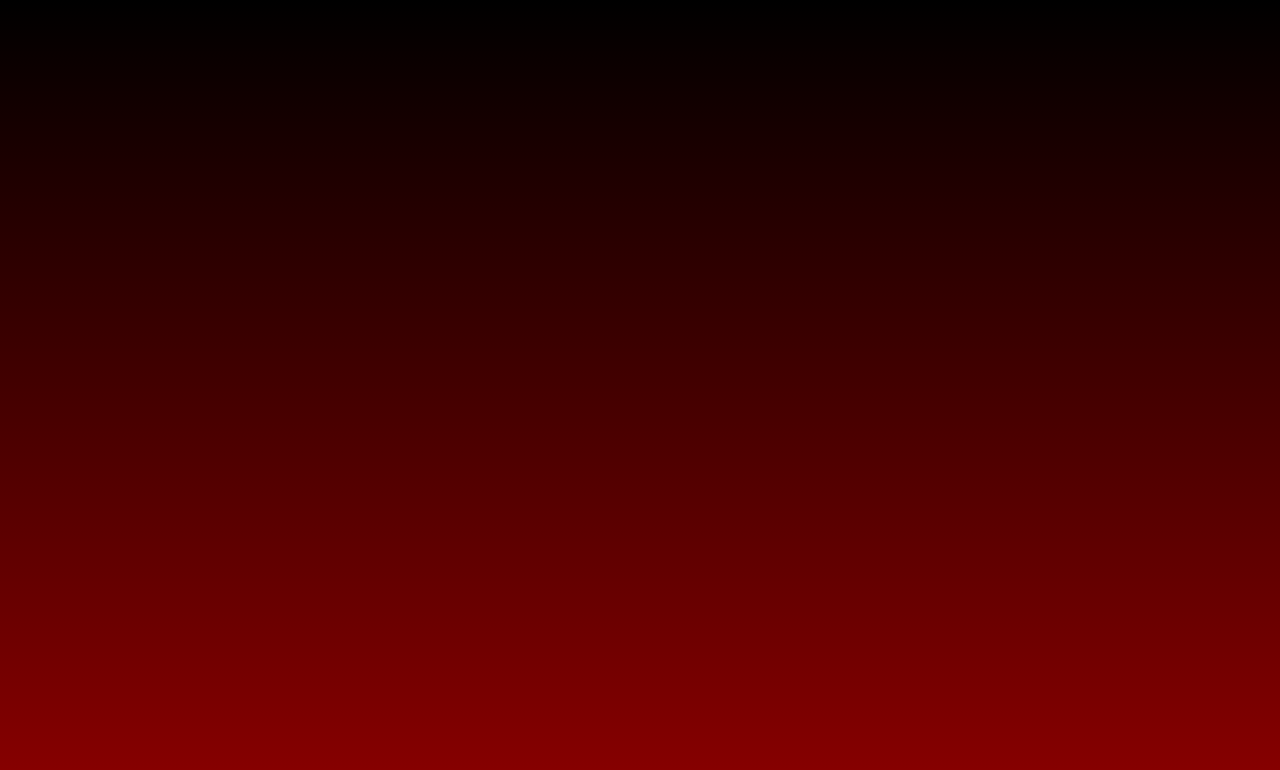
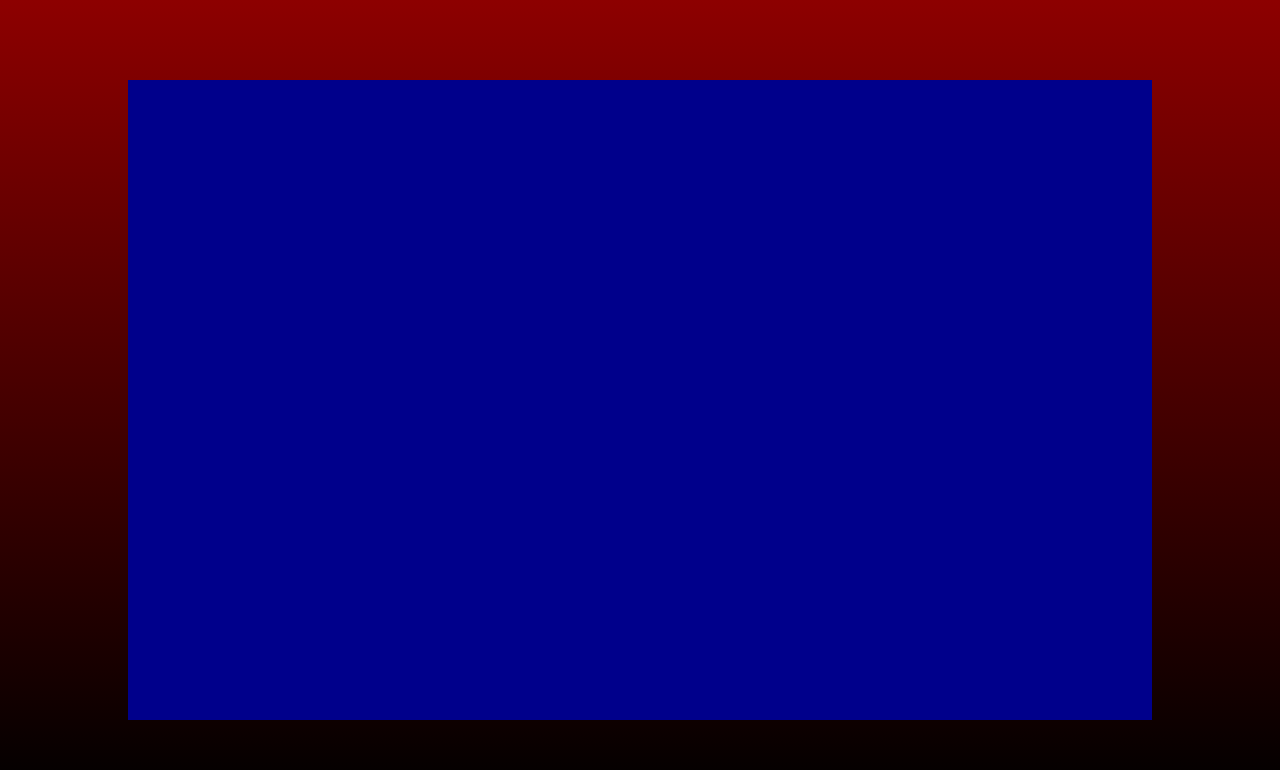
Before and after one commit to matejvalocky/javascript-HRA-david-setek, a plain HTML site: page index.html in a window 1280 px wide. Drawn offline with Linux system fonts and the light colour scheme.

Commit message:
pridanie hracej plochy

```diff
--- a/index.html
+++ b/index.html
@@ -9,7 +9,9 @@
 </head>
 <body>
     <div class="allPage">
+        <div class="playground">
 
+        </div>
     </div>
 </body>
 
--- a/styles.css
+++ b/styles.css
@@ -6,7 +6,20 @@
 
 /* ALL PAGE */
 .allPage{
-    background: linear-gradient(black, darkred);
+    background: linear-gradient(rgb(141, 0, 0), black);
     height: 100vh;
 
+
 }
+
+/* PLAYGROUND */
+
+.playground{
+    width: 80%;
+    height: 80%;
+    background-color: darkblue;
+    position: absolute;
+    top: 10%;
+    left: 10%;
+
+}
```
